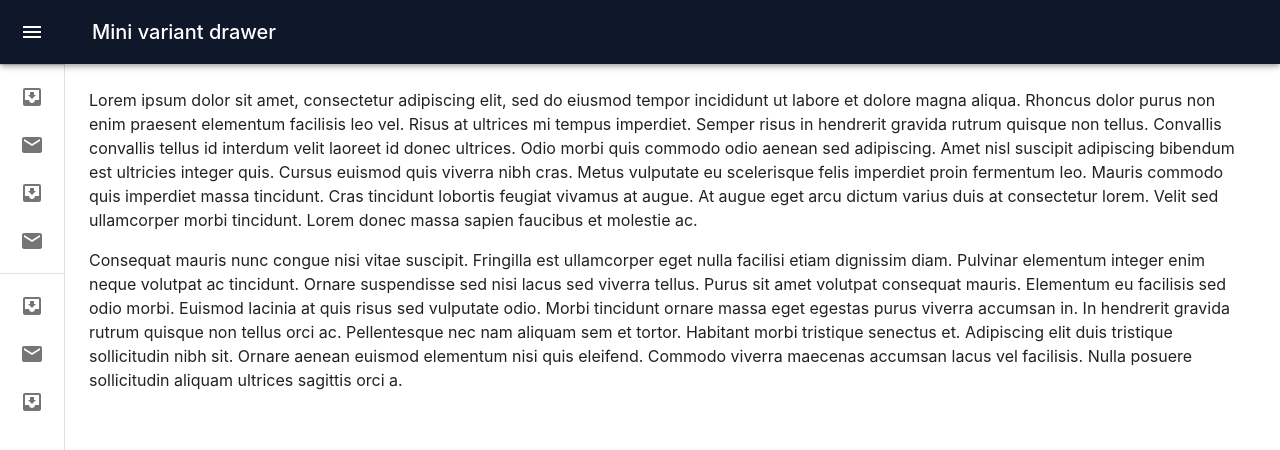
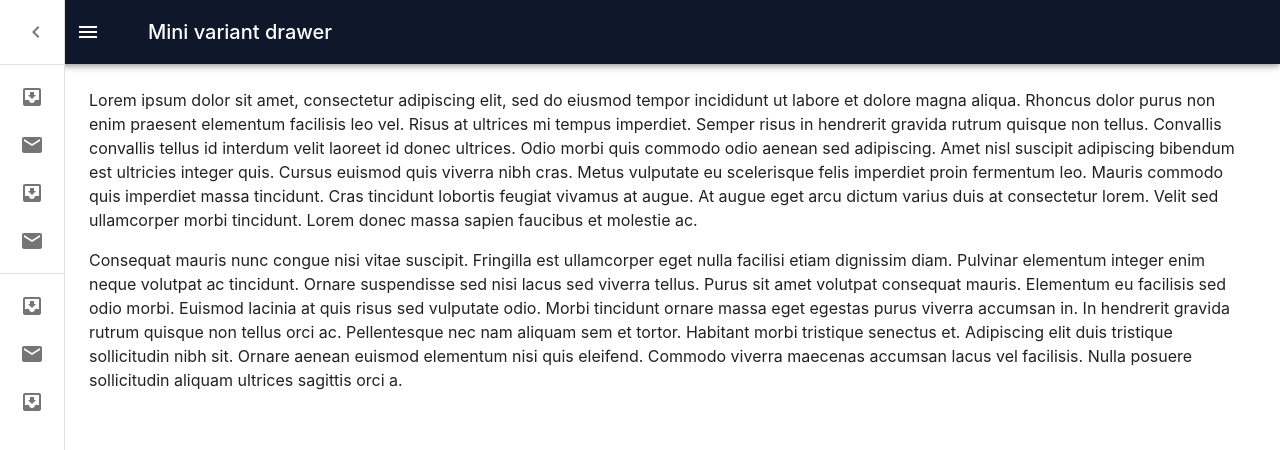
Before and after one commit to Gabin-ishimwe/frontend-assessment, a React (Vite) app: page / in a window 1280 px wide. Shown: the top 450 px of the page. Built offline with nearby package versions, Linux system fonts and the light colour scheme.

Commit message:
ft: fix sidebar width

```diff
--- /dev/null
+++ b/src/components/CustomAppBar.jsx
@@ -0,0 +1,56 @@
+/* eslint-disable no-unused-vars */
+import MenuIcon from "@mui/icons-material/Menu";
+import MuiAppBar from "@mui/material/AppBar";
+import IconButton from "@mui/material/IconButton";
+import Toolbar from "@mui/material/Toolbar";
+import Typography from "@mui/material/Typography";
+import { styled } from "@mui/material/styles";
+import React from "react";
+
+const drawerWidth = 240;
+
+const AppBar = styled(MuiAppBar, {
+  shouldForwardProp: (prop) => prop !== "open",
+})(({ theme, open }) => ({
+  // zIndex: theme.zIndex.drawer + 1,
+  transition: theme.transitions.create(["width", "margin"], {
+    easing: theme.transitions.easing.sharp,
+    duration: theme.transitions.duration.leavingScreen,
+  }),
+  ...(open && {
+    width: `calc(100% - ${drawerWidth}px)`,
+    marginLeft: drawerWidth,
+    transition: theme.transitions.create(["width", "margin"], {
+      easing: theme.transitions.easing.sharp,
+      duration: theme.transitions.duration.enteringScreen,
+    }),
+  }),
+  ...(!open && {
+    width: `calc(100% - ${theme.spacing(7)})`,
+  }),
+}));
+
+const CustomAppBar = ({ open, handleDrawerOpen }) => {
+  return (
+    <AppBar open={open}>
+      <Toolbar>
+        <IconButton
+          color="inherit"
+          aria-label="open drawer"
+          onClick={handleDrawerOpen}
+          edge="start"
+          sx={{
+            marginRight: 5,
+            ...(open && { display: "none" }),
+          }}>
+          <MenuIcon />
+        </IconButton>
+        <Typography variant="h6" noWrap component="div">
+          Mini variant drawer
+        </Typography>
+      </Toolbar>
+    </AppBar>
+  );
+};
+
+export default CustomAppBar;
--- a/src/components/Sidebar.jsx
+++ b/src/components/Sidebar.jsx
@@ -1,9 +1,7 @@
 import ChevronLeftIcon from "@mui/icons-material/ChevronLeft";
 import ChevronRightIcon from "@mui/icons-material/ChevronRight";
 import MailIcon from "@mui/icons-material/Mail";
-import MenuIcon from "@mui/icons-material/Menu";
 import InboxIcon from "@mui/icons-material/MoveToInbox";
-import MuiAppBar from "@mui/material/AppBar";
 import Box from "@mui/material/Box";
 import CssBaseline from "@mui/material/CssBaseline";
 import Divider from "@mui/material/Divider";
@@ -14,13 +12,14 @@ import ListItem from "@mui/material/ListItem";
 import ListItemButton from "@mui/material/ListItemButton";
 import ListItemIcon from "@mui/material/ListItemIcon";
 import ListItemText from "@mui/material/ListItemText";
-import Toolbar from "@mui/material/Toolbar";
 import Typography from "@mui/material/Typography";
 import { styled, useTheme } from "@mui/material/styles";
 import * as React from "react";
+import CustomAppBar from "./CustomAppBar";
 
 const drawerWidth = 240;
 
+// drawer opened
 const openedMixin = (theme) => ({
   width: drawerWidth,
   transition: theme.transitions.create("width", {
@@ -30,6 +29,7 @@ const openedMixin = (theme) => ({
   overflowX: "hidden",
 });
 
+// drawer closed
 const closedMixin = (theme) => ({
   transition: theme.transitions.create("width", {
     easing: theme.transitions.easing.sharp,
@@ -49,24 +49,6 @@ const DrawerHeader = styled("div")(({ theme }) => ({
   padding: theme.spacing(0, 1),
   // necessary for content to be below app bar
   ...theme.mixins.toolbar,
-}));
-
-const AppBar = styled(MuiAppBar, {
-  shouldForwardProp: (prop) => prop !== "open",
-})(({ theme, open }) => ({
-  zIndex: theme.zIndex.drawer + 1,
-  transition: theme.transitions.create(["width", "margin"], {
-    easing: theme.transitions.easing.sharp,
-    duration: theme.transitions.duration.leavingScreen,
-  }),
-  ...(open && {
-    marginLeft: drawerWidth,
-    width: `calc(100% - ${drawerWidth}px)`,
-    transition: theme.transitions.create(["width", "margin"], {
-      easing: theme.transitions.easing.sharp,
-      duration: theme.transitions.duration.enteringScreen,
-    }),
-  }),
 }));
 
 const Drawer = styled(MuiDrawer, {
@@ -101,24 +83,6 @@ export default function MiniDrawer() {
   return (
     <Box sx={{ display: "flex" }}>
       <CssBaseline />
-      <AppBar position="fixed" open={open}>
-        <Toolbar>
-          <IconButton
-            color="inherit"
-            aria-label="open drawer"
-            onClick={handleDrawerOpen}
-            edge="start"
-            sx={{
-              marginRight: 5,
-              ...(open && { display: "none" }),
-            }}>
-            <MenuIcon />
-          </IconButton>
-          <Typography variant="h6" noWrap component="div">
-            Mini variant drawer
-          </Typography>
-        </Toolbar>
-      </AppBar>
       <Drawer variant="permanent" open={open}>
         <DrawerHeader>
           <IconButton onClick={handleDrawerClose}>
@@ -176,6 +140,7 @@ export default function MiniDrawer() {
           ))}
         </List>
       </Drawer>
+      <CustomAppBar open={open} handleDrawerOpen={handleDrawerOpen} />
       <Box component="main" sx={{ flexGrow: 1, p: 3 }}>
         <DrawerHeader />
         <Typography paragraph>
```
Also changed, not shown: src/components/AppBar.jsx (deleted).
